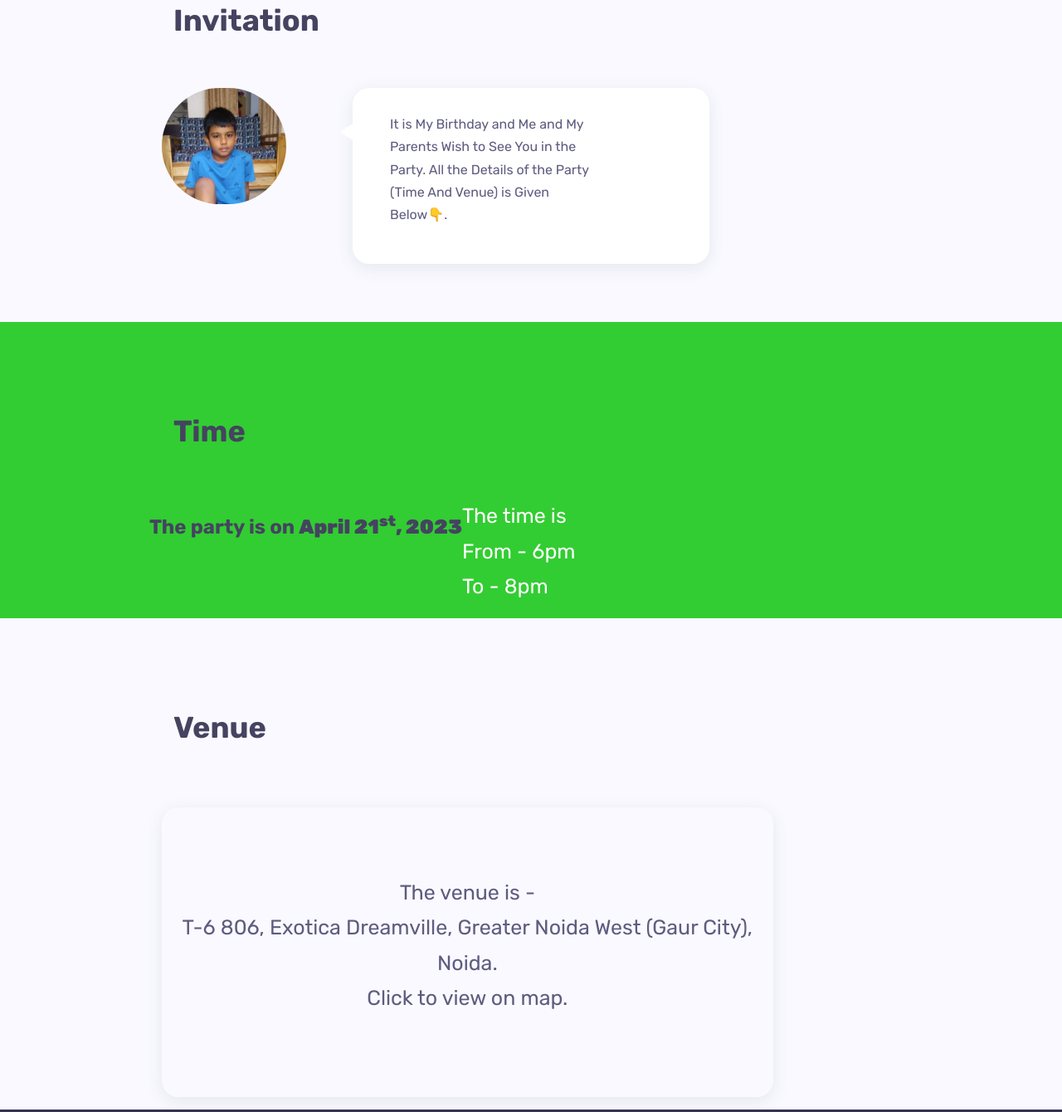
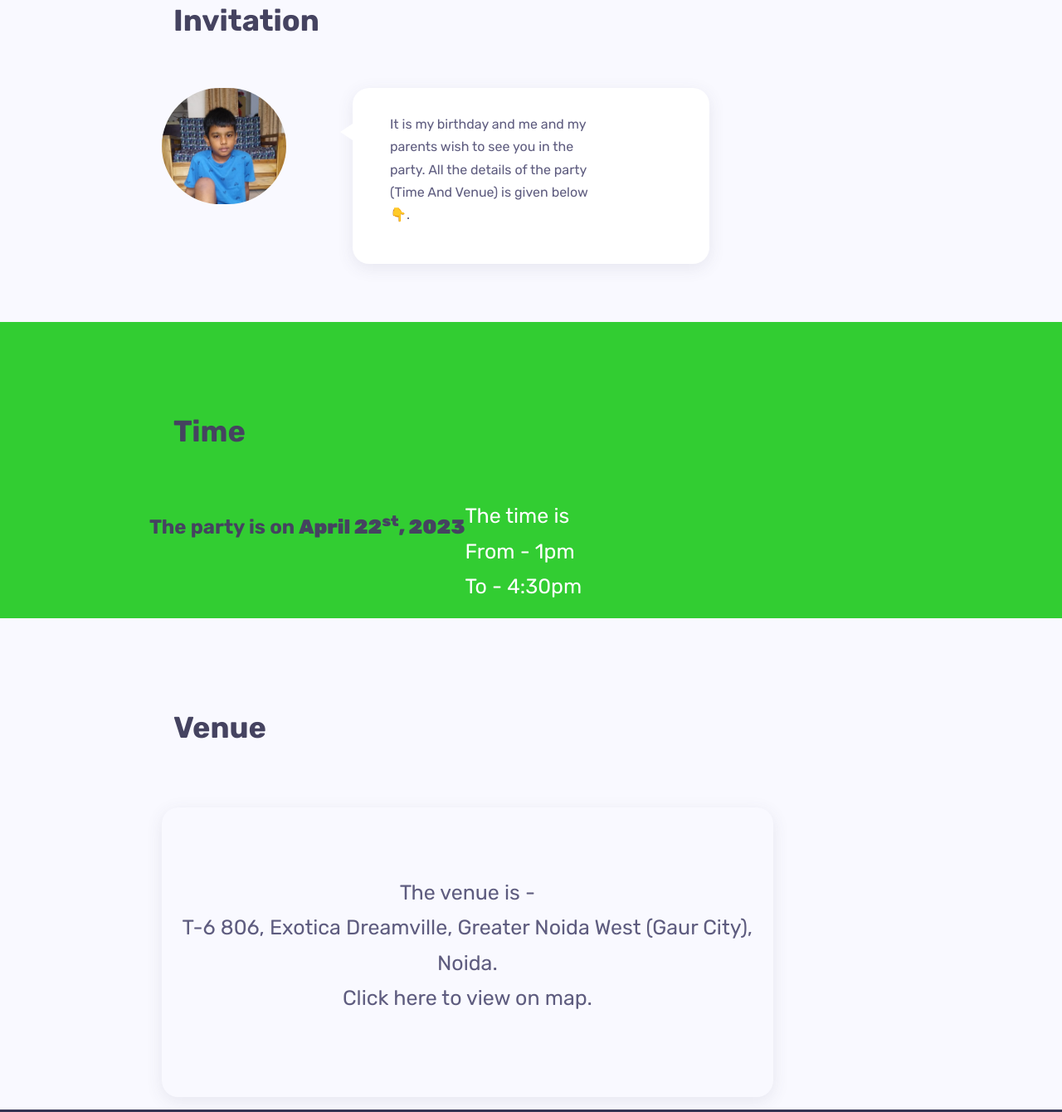
Before and after one commit to OpAarush2941/birthday_card2023, a plain HTML site: page index.html in a window 1280 px wide. Shown: the part 907-2247 px from the top of the page at 83% size. Drawn offline with Linux system fonts and the light colour scheme.

Commit message:
Update index.html

```diff
--- a/index.html
+++ b/index.html
@@ -155,7 +155,7 @@
 					<div class="rounded bg-white shadow-dark padding-30">
 						<div class="row">
 							<div class="col-md-9">
-								<p class="col-md-12">It is My Birthday and Me and My Parents Wish to See You in the Party. All the Details of the Party (Time And Venue) is Given Below👇.</p>
+								<p class="col-md-12">It is my birthday and me and my parents wish to see you in the party. All the details of the party (Time And Venue) is given below👇.</p>
 								<div class="spacer d-md-none d-lg-none" data-height="30" style="height: 30px;"></div>
 							</div>
 						</div>
@@ -178,12 +178,12 @@
 
     <div class="row blog-wrapper">
 		<div>
-        	<h3>The party is on <b>April 21<sup>st</sup>, 2023</b></h3>
+        	<h3>The party is on <b>April 22<sup>st</sup>, 2023</b></h3>
 		</div>
 			<br>
 		<div>
 
-				<p style="font-size: 25px;color: white;">The time is <br>From - 6pm<br> To - 8pm	</p>
+				<p style="font-size: 25px;color: white;">The time is <br>From - 1pm<br> To - 4:30pm	</p>
 
 		</div>
     </div>
@@ -213,7 +213,7 @@
               </div>
 			  	<center>
 					<br><br><br>
-			  			<P style="font-size: 25px;">The venue is - <br>T-6 806, Exotica Dreamville, Greater Noida West (Gaur City), Noida.<br> Click to view on map.</P>
+			  			<P style="font-size: 25px;">The venue is - <br>T-6 806, Exotica Dreamville, Greater Noida West (Gaur City), Noida.<br> Click here to view on map.</P>
 					<br><br><br
 			  	</center>
               <div class="thumb">
```
